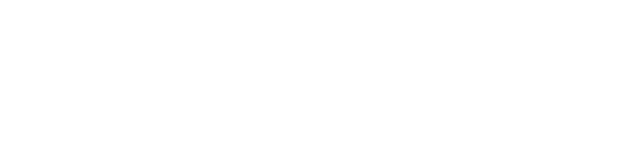
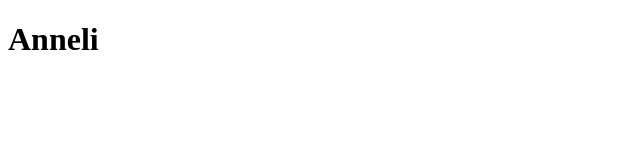
Before and after one commit to AnneliNova/rsschool-cv, a plain HTML site: page index.html in a window 1280 px wide. Shown: the whole page, without its empty margins (0-640 px from the left). Drawn offline with Linux system fonts and the light colour scheme.

Commit message:
fix:add name on h1

```diff
--- a/index.html
+++ b/index.html
@@ -6,7 +6,7 @@
     <meta name="viewport" content="width=device-width, initial-scale=1.0">
     <link rel="stylesheet" href="style.css">
     <title>My CV</title>
-    <h1></h1>
+    <h1>Anneli</h1>
 </head>
 <body>
 
```
